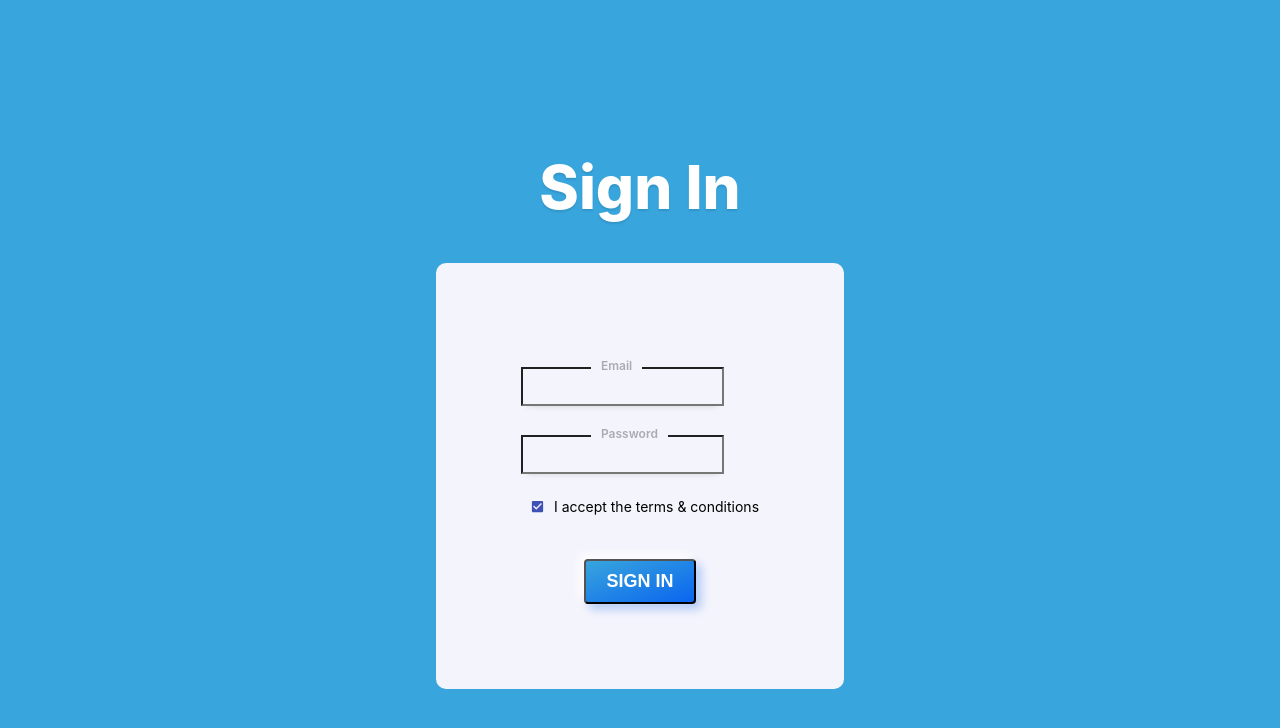
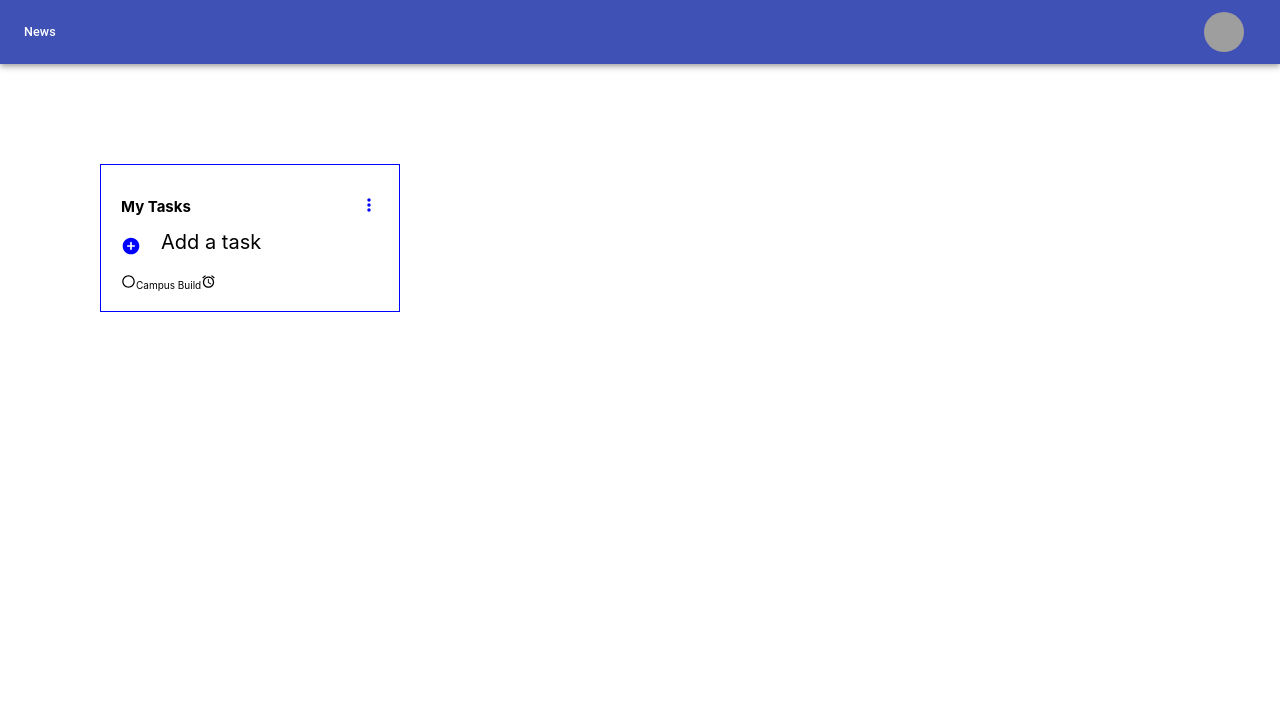
Before and after one commit to Neilketchum/FindMind-Analytics, a React (Create React App) app: page / in a window 1280 px wide. Shown: the top 728 px of the page. Built offline with nearby package versions, Linux system fonts and the light colour scheme; grey boxes are pictures that could not be loaded.

Commit message:
Completed Modal Form to Add Task

```diff
--- a/package.json
+++ b/package.json
@@ -3,12 +3,14 @@
   "version": "0.1.0",
   "private": true,
   "dependencies": {
+    "@date-io/date-fns": "^2.10.6",
     "@material-ui/core": "^4.11.0",
     "@material-ui/icons": "^4.9.1",
     "@testing-library/jest-dom": "^5.11.5",
     "@testing-library/react": "^11.1.0",
     "@testing-library/user-event": "^12.1.10",
     "react": "^17.0.1",
+    "react-datepicker": "^3.3.0",
     "react-dom": "^17.0.1",
     "react-router-dom": "^5.2.0",
     "react-scripts": "4.0.0",
--- a/src/App.js
+++ b/src/App.js
@@ -2,11 +2,12 @@ import logo from './logo.svg';
 import './App.css';
 import Signup from './Signup';
 import Signin from './Signin';
+import TaskBoard from './TaskBoard';
 
 function App() {
   return (
     <div className="App">
-      <Signin></Signin>
+      <TaskBoard/>
     </div>
   );
 }
--- /dev/null
+++ b/src/Navbar.js
@@ -0,0 +1,36 @@
+import React from 'react';
+import { makeStyles } from '@material-ui/core/styles';
+import AppBar from '@material-ui/core/AppBar';
+import Toolbar from '@material-ui/core/Toolbar';
+import Typography from '@material-ui/core/Typography';
+import Button from '@material-ui/core/Button';
+import Avatar from '@material-ui/core/Avatar';
+const useStyles = makeStyles((theme) => ({
+    root: {
+      flexGrow: 1,
+    },
+    menuButton: {
+      marginRight: theme.spacing(2),
+    },
+    title: {
+      flexGrow: 1,
+    },
+  }));
+function Navbar() {
+    const classes = useStyles();
+
+    return (
+      <div className={classes.root}>
+        <AppBar position="static">
+          <Toolbar>
+            <Typography variant="h6" className={classes.title}>
+              News
+            </Typography>
+            <Button><Avatar alt="Remy Sharp" src="https://i.picsum.photos/id/77/1631/1102.jpg?hmac=sg0ArFCRjP1wlUg8vszg5RFfGiXZJkWEtqLLCRraeBw" /></Button>
+          </Toolbar>
+        </AppBar>
+      </div>
+    );
+}
+
+export default Navbar
--- /dev/null
+++ b/src/TaskBoard.css
@@ -0,0 +1,49 @@
+
+.taskBoard{
+    height: 100vh;
+}
+.tasks{
+
+}
+.task{
+    margin-top: 100px;
+    border:1px solid blue;
+    padding: 2rem;
+    width:300px;
+    height: fit-content;
+    margin-left:100px ;
+}
+.task__header{
+    display: flex;
+    flex-direction: row;
+}
+.task__heading{
+    margin-bottom: 20px;
+}
+.task__header >p{
+    margin-top: -6px;
+    margin-left:20px ;
+    font-size: 2rem;
+}
+
+.taskNav{
+    display: flex;
+    justify-content: space-between;
+}
+.form{
+    z-index: 20;
+    position: absolute;
+    left: 35%;
+    top:14%;
+    border:0px solid black;
+    width: fit-content;
+    padding: 40px;
+    height: fit-content;
+    box-shadow: 2px 2px 10px 3px #888888;
+    display: flex;
+    flex-direction: column;
+}
+.datePick{
+    margin-top: 10px;
+
+}
--- /dev/null
+++ b/src/TaskBoard.js
@@ -0,0 +1,78 @@
+import React, { useState } from 'react'
+import Navbar from './Navbar'
+import "./TaskBoard.css"
+import AddCircleRoundedIcon from '@material-ui/icons/AddCircleRounded';
+import MoreVertRoundedIcon from '@material-ui/icons/MoreVertRounded';
+import DeleteOutlinedIcon from '@material-ui/icons/DeleteOutlined';
+import TextField from '@material-ui/core/TextField';
+import Button from '@material-ui/core/Button';
+import DatePicker from "react-datepicker";
+import "react-datepicker/dist/react-datepicker.css";
+
+import RadioButtonUncheckedIcon from '@material-ui/icons/RadioButtonUnchecked';
+import AlarmIcon from '@material-ui/icons/Alarm';
+function TaskBoard() {
+    const [modal, setmodal] = useState(false);
+    const [date, setDate] = useState(new Date());
+
+    const handleCalendarClose = () => console.log("Calendar closed");
+    const handleCalendarOpen = () => console.log("Calendar opened");
+
+    const addTask = () => {
+        setmodal(!modal)
+    }
+    return (
+        <div className="taskBoard">
+            <Navbar />
+
+            <div className="tasks">
+                <div className="task">
+                    <div className="taskNav">
+                        <h2 className="task__heading">My Tasks</h2>
+                        <MoreVertRoundedIcon style={{ color: "blue", fontSize: "20px", marginTop: "10px", cursor: "pointer" }} />
+                    </div>
+
+                    <div className="task__header">
+                        <AddCircleRoundedIcon style={{ color: "blue", fontSize: "20px", cursor: "pointer" }} onClick={addTask} />
+                        <p>Add a task</p>
+                    </div>
+                    {modal ? <div className="task__form">
+                        <form className="form">
+                            <DeleteOutlinedIcon onClick = {()=>setmodal(false)} style={{ fontSize: "30px",cursor:"pointer" }}></DeleteOutlinedIcon>
+                            <p></p>
+                            <TextField label="Enter Task Name" style={{ width: "350px", marginBottom: "12px" }} variant="outlined" />
+                            <TextField
+                                id="filled-multiline-static"
+                                label="Add Details"
+                                multiline
+                                rows={4}
+                                variant="filled"
+                            />
+                            <div className="datePick">
+                                <DatePicker
+                                    selected={date}
+                                    onChange={date => setDate(date)}
+                                    onCalendarClose={handleCalendarClose}
+                                    onCalendarOpen={handleCalendarOpen}
+                                />
+                            </div>
+                            <Button variant="contained" color="primary" type = "submit">
+                                Add Task
+                            </Button>
+                        </form>
+                    </div> : <></>}
+                    <div className = "task_notComplete">
+                        <RadioButtonUncheckedIcon/>
+                            Campus Build
+                        <AlarmIcon/>
+                    </div>
+
+                </div>
+
+
+            </div>
+        </div>
+    )
+}
+
+export default TaskBoard
```
Also changed, not shown: 1 other file (tests, documents, lock files or other folders).
